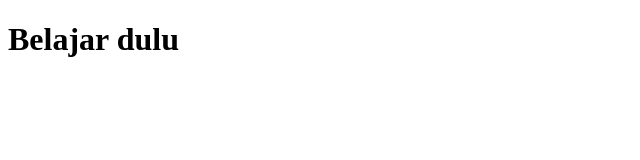
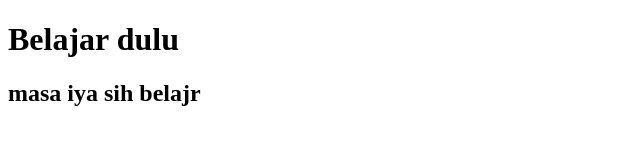
Before and after one commit to Priyandika19/belajar-git, a plain HTML site: page index.html in a window 1280 px wide. Shown: the whole page, without its empty margins (0-640 px from the left). Drawn offline with Linux system fonts and the light colour scheme.

Commit message:
Update index.html
updet main

```diff
--- a/index.html
+++ b/index.html
@@ -1,3 +1,4 @@
+
 <!DOCTYPE html>
 <html lang="en">
 <head>
@@ -7,5 +8,6 @@
 </head>
 <body>
     <h1>Belajar dulu </h1>
+    <h2>masa iya sih belajr </h2>
 </body>
 </html>
```
